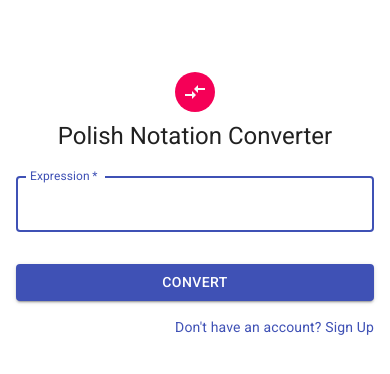
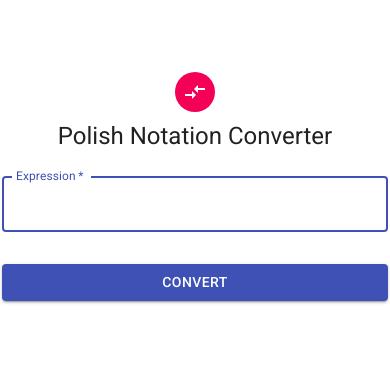
Before and after one commit to gostekk/ProjektPP, a React (Create React App) app: page / in a window 390 px wide. Shown: the top 374 px of the page. Built offline with nearby package versions, Linux system fonts and the light colour scheme.

Commit message:
Add copyToClipboard button and updated app component

```diff
--- a/package.json
+++ b/package.json
@@ -5,6 +5,8 @@
   "dependencies": {
     "@material-ui/core": "^4.0.1",
     "@material-ui/icons": "^4.0.1",
+    "copy-to-clipboard": "^3.2.0",
+    "material-table": "^1.39.0",
     "react": "^16.8.6",
     "react-dom": "^16.8.6",
     "react-scripts": "3.0.1"
--- a/src/App.js
+++ b/src/App.js
@@ -1,15 +1,21 @@
 import React, { useState } from 'react';
+import MaterialTable from 'material-table';
+import copy from 'copy-to-clipboard';
 
 import Avatar from '@material-ui/core/Avatar';
 import Button from '@material-ui/core/Button';
 import CssBaseline from '@material-ui/core/CssBaseline';
 import TextField from '@material-ui/core/TextField';
-import Link from '@material-ui/core/Link';
 import Grid from '@material-ui/core/Grid';
 import CompareArrowsIcon from '@material-ui/icons/CompareArrows';
 import Typography from '@material-ui/core/Typography';
 import { makeStyles } from '@material-ui/core/styles';
 import Container from '@material-ui/core/Container';
+
+import InputBase from '@material-ui/core/InputBase';
+import Tooltip from '@material-ui/core/Tooltip';
+import IconButton from '@material-ui/core/IconButton';
+import SaveAltIcon from '@material-ui/icons/SaveAlt';
 
 import {
   InToPost,
@@ -32,11 +38,26 @@ const useStyles = makeStyles(theme => ({
       backgroundColor: theme.palette.common.white,
     },
   },
+  root: {
+    [theme.breakpoints.down('sm')]: {
+      paddingLeft: 2,
+      paddingRight: 2,
+    },
+  },
   paper: {
     marginTop: theme.spacing(8),
     display: 'flex',
     flexDirection: 'column',
     alignItems: 'center',
+  },
+  table: {
+    paddingTop: 5,
+    [theme.breakpoints.down('sm')]: {
+      width: '100%',
+    },
+    [theme.breakpoints.up('sm')]: {
+      width: 380,
+    },
   },
   avatar: {
     margin: theme.spacing(1),
@@ -48,6 +69,18 @@ const useStyles = makeStyles(theme => ({
   },
   submit: {
     margin: theme.spacing(3, 0, 2),
+  },
+  input: {
+    marginLeft: 8,
+    flex: 1,
+  },
+  iconButton: {
+    padding: 10,
+  },
+  divider: {
+    width: 1,
+    height: 28,
+    margin: 4,
   },
 }));
 
@@ -68,7 +101,7 @@ function App() {
   const [open, setOpen] = React.useState(false);
   const [list, setList] = React.useState([]);
   const expression = useFormInput('');
-  const [selectedValue, setSelectedValue] = React.useState('');
+  const [selectedValue, setSelectedValue] = React.useState(undefined);
   const [result, setResult] = useState({});
   const classes = useStyles();
 
@@ -119,7 +152,7 @@ function App() {
   }
 
   return (
-    <Container component="main" maxWidth="xs">
+    <Container className={classes.root} component="main" maxWidth="xs">
       <CssBaseline />
       <div className={classes.paper}>
         <Avatar className={classes.avatar}>
@@ -152,15 +185,47 @@ function App() {
             Convert
           </Button>
           <ExpDialog selectedValue={selectedValue} open={open} list={list} onClose={handleClose} />
+          { selectedValue !== undefined
+            ? (
+            <Grid container>
+              <InputBase className={classes.input} readOnly value={result.value} />
+              <Tooltip title="Copy to clipboard" placement="top">
+                <IconButton
+                  color="primary"
+                  className={classes.iconButton}
+                  aria-label="SaveAlt"
+                  onClick={() => copy(result.value)}
+                >
+                  <SaveAltIcon />
+                </IconButton>
+              </Tooltip>
+            </Grid>
+            )
+            : undefined
+          }
           <Grid container>
-            <Grid item xs>
-              { result.value }
-            </Grid>
-            <Grid item>
-              <Link href="#" variant="body2">
-                {"Don't have an account? Sign Up"}
-              </Link>
-            </Grid>
+          { selectedValue !== undefined && selectedValue < 2
+            ? (<div className={classes.table}>
+            <MaterialTable
+              options={{
+                search: false,
+                paging: false,
+                toolbar: false,
+                sorting: false,
+                showTitle: false
+              }}
+              columns={[
+                { title: "No.", field: "id" },
+                { title: "Expression", field: "expression" },
+                { title: "Stack", field: "stack" },
+                { title: "Result", field: "output" },
+              ]}
+              data={result.operations}
+              title={result.value}
+              />
+            </div>)
+            : undefined
+          }
           </Grid>
         </form>
       </div>
--- a/src/operations.js
+++ b/src/operations.js
@@ -45,8 +45,8 @@ function InToPost(equat) {
     operations.push({
       id: i,
       expression: str[i],
-      stack: stack.map((el) => el),
-      postfix: output.map((el) => el),
+      stack: stack.map((el) => el).join(''),
+      output: output.map((el) => el).join(''),
     });
   }
 
@@ -81,8 +81,8 @@ function InToPre(equat) {
     operations.push({
       id: i,
       expression: str[i],
-      stack: stack.map((el) => el),
-      prefix: output.map((el) => el).reverse(),
+      stack: stack.map((el) => el).join(''),
+      output: output.map((el) => el).reverse().join(''),
     });
   }
 
```
Also changed, not shown: 1 other file (tests, documents, lock files or other folders).
